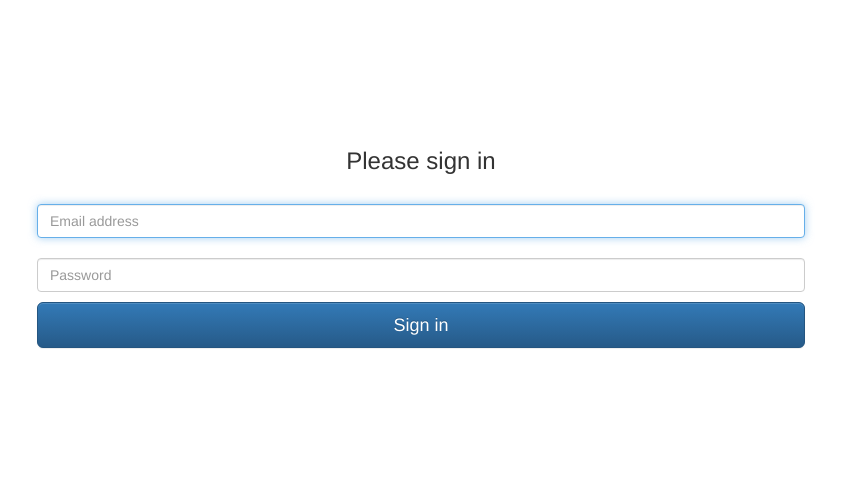
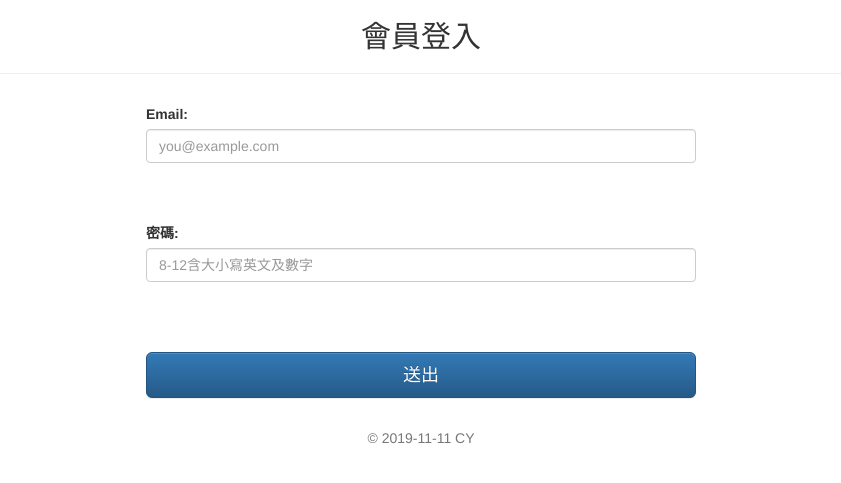
Before and after one commit to ChiaTienLiang/messageBoard, a PHP site: page /login.php in a window 1280 px wide. Shown: the top 483 px of the page, without its empty margins (219-1060 px from the left). Run offline with PHP 8.4, Linux system fonts and the light colour scheme; some libraries are stand-ins or nearby versions.

Commit message:
登入完成

```diff
--- a/login.php
+++ b/login.php
@@ -5,21 +5,18 @@
   <meta charset="utf-8">
   <meta name="viewport" content="width=device-width, initial-scale=1, shrink-to-fit=no">
   <meta name="description" content="">
+  <script src="https://code.jquery.com/jquery-3.3.1.slim.min.js" integrity="sha384-q8i/X+965DzO0rT7abK41JStQIAqVgRVzpbzo5smXKp4YfRvH+8abtTE1Pi6jizo" crossorigin="anonymous"></script>
+  <script src="https://cdn.jsdelivr.net/npm/sweetalert2@9"></script>
   <meta name="author" content="Mark Otto, Jacob Thornton, and Bootstrap contributors">
+  <script src="https://ajax.googleapis.com/ajax/libs/jquery/3.3.1/jquery.min.js"></script>
   <meta name="generator" content="Jekyll v3.8.5">
-  <!--
-  <link rel="stylesheet" href="https://stackpath.bootstrapcdn.com/bootstrap/4.2.1/css/bootstrap.min.css"
-    integrity="sha384-GJzZqFGwb1QTTN6wy59ffF1BuGJpLSa9DkKMp0DgiMDm4iYMj70gZWKYbI706tWS" crossorigin="anonymous"> -->
-  <!-- Bootstrap core CSS -->
-  <!-- <link href="/docs/4.2/dist/css/bootstrap.css" rel="stylesheet"> -->
+  <!-- <link rel="stylesheet" href="https://stackpath.bootstrapcdn.com/bootstrap/4.2.1/css/bootstrap.min.css"
+        integrity="sha384-GJzZqFGwb1QTTN6wy59ffF1BuGJpLSa9DkKMp0DgiMDm4iYMj70gZWKYbI706tWS" crossorigin="anonymous"> -->
+  <!-- Latest compiled and minified CSS -->
   <link rel="stylesheet" href="https://stackpath.bootstrapcdn.com/bootstrap/3.4.1/css/bootstrap.min.css" integrity="sha384-HSMxcRTRxnN+Bdg0JdbxYKrThecOKuH5zCYotlSAcp1+c8xmyTe9GYg1l9a69psu" crossorigin="anonymous">
 
   <!-- Optional theme -->
   <link rel="stylesheet" href="https://stackpath.bootstrapcdn.com/bootstrap/3.4.1/css/bootstrap-theme.min.css" integrity="sha384-6pzBo3FDv/PJ8r2KRkGHifhEocL+1X2rVCTTkUfGk7/0pbek5mMa1upzvWbrUbOZ" crossorigin="anonymous">
-
-  <!-- Latest compiled and minified JavaScript -->
-  <script src="https://stackpath.bootstrapcdn.com/bootstrap/3.4.1/js/bootstrap.min.js" integrity="sha384-aJ21OjlMXNL5UyIl/XNwTMqvzeRMZH2w8c5cRVpzpU8Y5bApTppSuUkhZXN0VxHd" crossorigin="anonymous"></script>
-
   <style>
     .bd-placeholder-img {
       font-size: 1.125rem;
@@ -32,33 +29,101 @@
       }
     }
 
-    form {
-      padding-top: 10%;
-      padding-left: 20%;
-      padding-right: 20%;
+    .data {
+      width: 50%;
+      margin: auto;
+      padding: 10px;
     }
   </style>
   <!-- Custom styles for this template -->
-  <link href="signin.css" rel="stylesheet">
+
 </head>
 
-<body class="text-center">
-  <form class="form-signin" action="loginCheck.php" method='get'>
-    <h1 class="h3 mb-3 font-weight-normal">Please sign in</h1>
+<body class="bg-light">
+  <div class="container">
+    <div class="py-5 text-center">
+      <h2>會員登入</h2>
+    </div>
+    <hr class="mb-4">
+
+    <div style="height:20%;">
+      <form class="needs-validation" novalidate>
+        <div class="data">
+          <label for="email">Email:</label>
+          <input type="email" name="email" class="form-control" id="email" placeholder="you@example.com">
+        </div>
+        <br>
+        <br>
+        <div class="data">
+          <label for="address">密碼:</label>
+          <input type="password" name="password" class="form-control" id="password" placeholder="8-12含大小寫英文及數字">
+        </div>
+        <p></p>
+        <br>
+        <br>
+        <div class="data">
+          <button class="btn btn-primary btn-lg btn-block" type="button" id="btnOK">送出</button>
+        </div>
+      </form>
+    </div>
     <br>
-    <label for="inputEmail" class="sr-only">Email address</label>
-    <input type="email" id="inputEmail" class="form-control" placeholder="Email address" required autofocus>
-    <br>
-    <label for="inputPassword" class="sr-only">Password</label>
-    <input type="password" id="inputPassword" class="form-control" placeholder="Password" required>
-    <div class="checkbox mb-3">
-      <!-- <label>
-        <input type="checkbox" value="remember-me"> Remember me
-      </label> -->
-    </div>
-    <button class="btn btn-lg btn-primary btn-block" type="submit">Sign in</button>
+    <footer class="my-5 pt-5 text-muted text-center text-small">
+      <p class="mb-1">&copy; 2019-11-11 CY</p>
+    </footer>
+  </div>
+  <script>
+    $(document).ready(function() {
+      var emailR = /^[a-zA-Z0-9]+@[a-zA-Z0-9]+\.[a-zA-Z]+(\.[a-zA-Z]+)?$/;
+      var passwordR = /^[a-zA-Z0-9]{8,12}$/;
+      $("#btnOK").click(function() {
+        if (
+          emailR.test($("#email").val()) &&
+          passwordR.test($("#password").val())
+        ) {
+          $.ajax({
+            type: "POST", //傳送方式
+            url: "loginCheck.php", //傳送目的地
+            data: {
+              email: $("#email").val(),
+              password: $("#password").val()
+            },
+            success: function(res) {
+              // console.log(res);
+              if (res === 'false') {
+                Swal.fire({
+                  position: 'top',
+                  icon: 'error',
+                  title: '帳號密碼錯誤!',
+                })
+              } else if (res === 'true') {
 
-  </form>
+                Swal.fire({
+                  position: 'top',
+                  icon: 'success',
+                  title: '登入成功',
+                  showConfirmButton: false,
+                  timer: 1500
+                }).then(function() {
+                  window.location.href = "home.php"
+                });
+              }
+            },
+            error: function(error) {
+              console.log(error);
+            }
+          });
+        } else {
+          Swal.fire({
+            position: 'top',
+            icon: 'error',
+            title: '資料輸入格式錯誤',
+          })
+        }
+      });
+
+    });
+  </script>
+
 </body>
 
 </html>
```
Also changed, not shown: loginCheck.php (+27 -4 lines), signUp.php (+29 -29 lines), signUpCheck.php (renamed from join.php).
